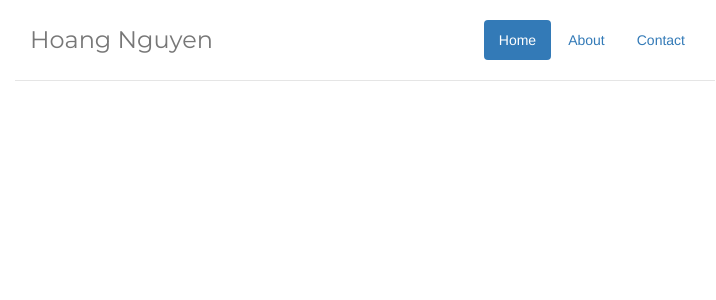
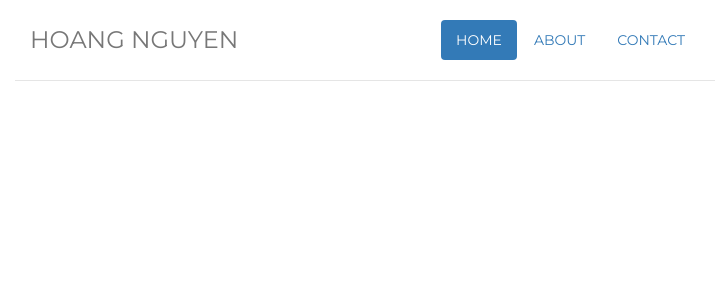
Before and after one commit to hvn92/hvn92.github.io, a Jekyll site: the page built from index.html, in a window 1280 px wide. Shown: the top 300 px of the page, without its empty margins (275-991 px from the left). Built offline with Jekyll 4.4.1, drawn with Linux system fonts in a browser that asks for light colours; nearby versions of some CDN libraries.

Commit message:
Change header

```diff
--- a/_includes/header.html
+++ b/_includes/header.html
@@ -2,11 +2,17 @@
   <div class="header clearfix">
     <nav>
       <ul class="nav nav-pills pull-right">
-        <li role="presentation" class="active"><a href="#">Home</a></li>
-        <li role="presentation"><a href="#">About</a></li>
-        <li role="presentation"><a href="#">Contact</a></li>
+        <li role="presentation" class="active text-uppercase text-montserrat">
+          <a href="#">Home</a>
+        </li>
+        <li role="presentation" class="text-uppercase text-montserrat">
+          <a href="#">About</a>
+        </li>
+        <li role="presentation" class="text-uppercase text-montserrat">
+          <a href="#">Contact</a>
+        </li>
       </ul>
     </nav>
-    <h3 class="text-muted text-montserrat">Hoang Nguyen</h3>
+    <h3 class="text-muted text-uppercase text-montserrat">Hoang Nguyen</h3>
   </div><!-- .header -->
 </div><!-- .container -->
```
